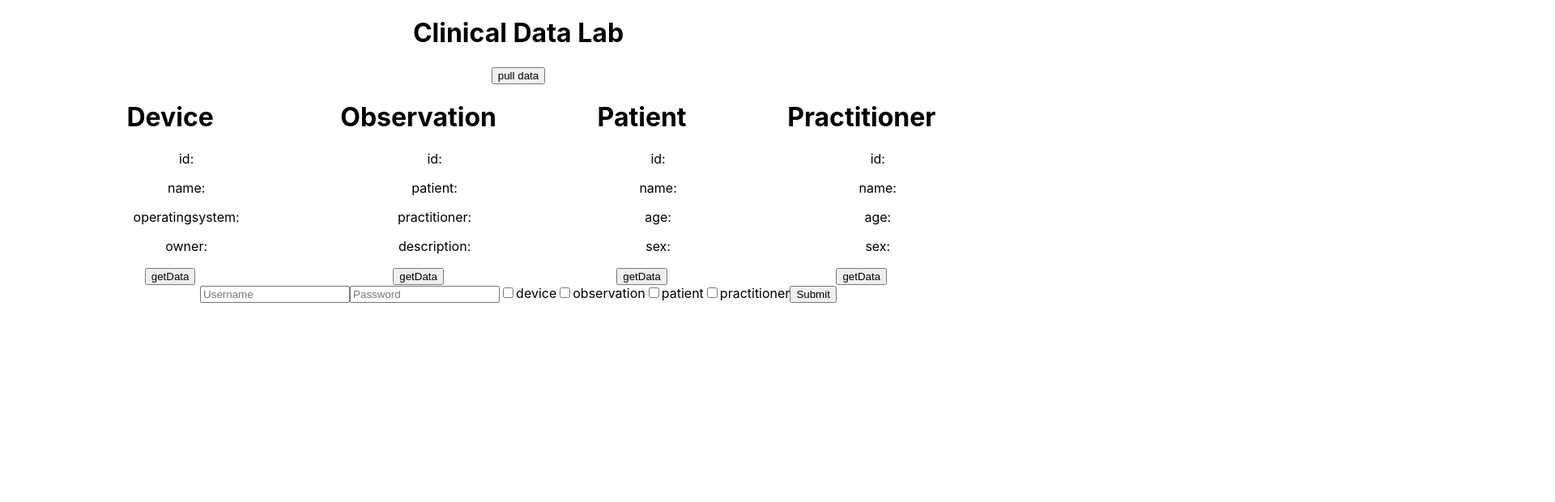
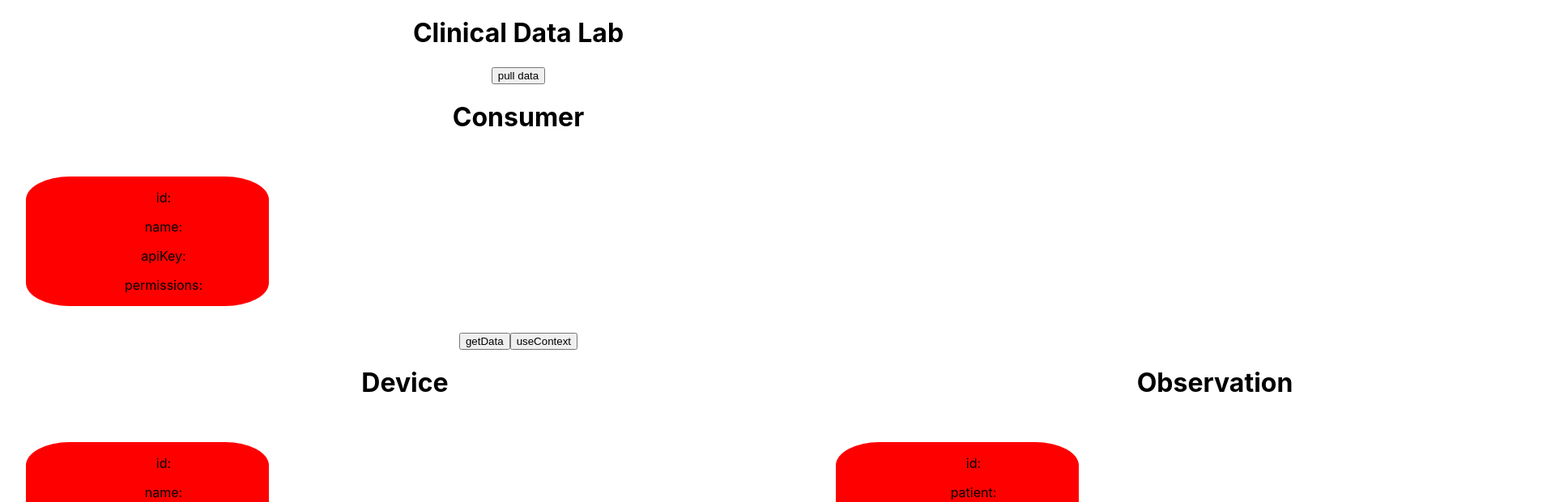
Before and after one commit to AfterSurf/Clinical-Data-Lab-FrontEnd, a React (Create React App) app: page / in a window 1280 px wide. Shown: the top 620 px of the page at 81% size, 1920 px wide, since content can reach past the window. Built offline with nearby package versions, Linux system fonts and the light colour scheme.

Commit message:
implemented first context

```diff
--- a/src/App.tsx
+++ b/src/App.tsx
@@ -5,6 +5,9 @@
 import Patient from "./components/Patient";
 import Practitioner from "./components/Practitioner";
 import LogInForm from "./components/Form";
+import Consumer from './components/Consumer/Consumer';
+
+import {AccessContextProvider} from './Context/accesContext'
 
 require('dotenv').config();
 
@@ -54,12 +57,16 @@
           <button type="submit" onClick={handleSubmit}>
             pull data
           </button>
+
+        <AccessContextProvider>
+          <Consumer/>
           <div className="showData">
             <Device/>
             <Observation/>
             <Patient/>
             <Practitioner/>
           </div>
+        </AccessContextProvider>
         <LogInForm/>
       </div>
   );
--- /dev/null
+++ b/src/Context/accesContext.tsx
@@ -0,0 +1,39 @@
+import React, {useState} from 'react'
+
+export const initialAccessState:IAccessState = {
+    acces: ['Heimmannschaft'],
+}
+
+export interface IAccessState {
+    acces: [string];
+}
+
+export interface IAccessContextProps {
+    accessState: IAccessState;
+    toggleAccess(access:IAccessState): void;
+}
+
+export const AccessContext = React.createContext<IAccessContextProps>(null!);
+
+function AccessContextProvider(props:any) {
+    const [accessState, setAccess] = useState(initialAccessState);
+
+    function toggleAccess(access:IAccessState) {
+        console.log("setter Aktviert");
+        setAccess( prevAccess => access)
+    }
+
+    const accessContextValues = {
+        accessState,
+        toggleAccess
+      }
+
+      return (
+        <AccessContext.Provider value={accessContextValues}>
+            {props.children}
+        </AccessContext.Provider>
+    )
+}
+
+export const AccessContextConsumer = AccessContext.Consumer;
+export {AccessContextProvider}
--- a/src/components/Consumer/Consumer.tsx
+++ b/src/components/Consumer/Consumer.tsx
@@ -6,6 +6,7 @@
 import Modal from '../Modal';
 // hooks
 import getPermissions from "../../hooks/getPermissions"
+import {AccessContextConsumer, IAccessState} from "../../Context/accesContext"
 require('dotenv').config();
 
 
@@ -51,13 +52,20 @@
 
 
     return (
+      <AccessContextConsumer>
+      {(context: any) => ( // spielState toggleSpiel
         <div>
             <h1>Consumer</h1>
               {Component}
             <button type="submit" onClick={getConsumerData}>
                 getData
             </button>
+            <button onClick={() => context.toggleAccess()}>
+                useContext
+            </button>
         </div>
+      )}
+      </AccessContextConsumer>
     )
 
 }
```
Lines whose indentation alone changed are shown as unchanged.
